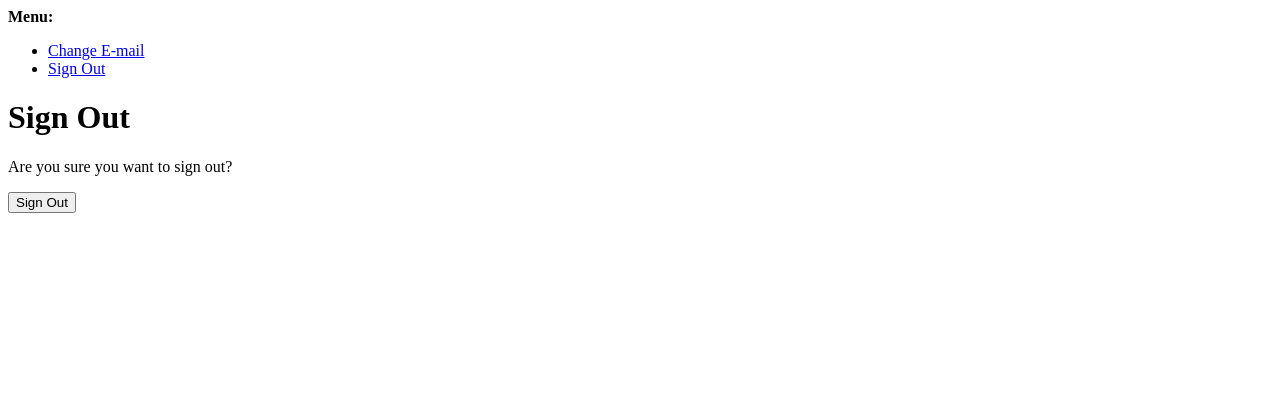
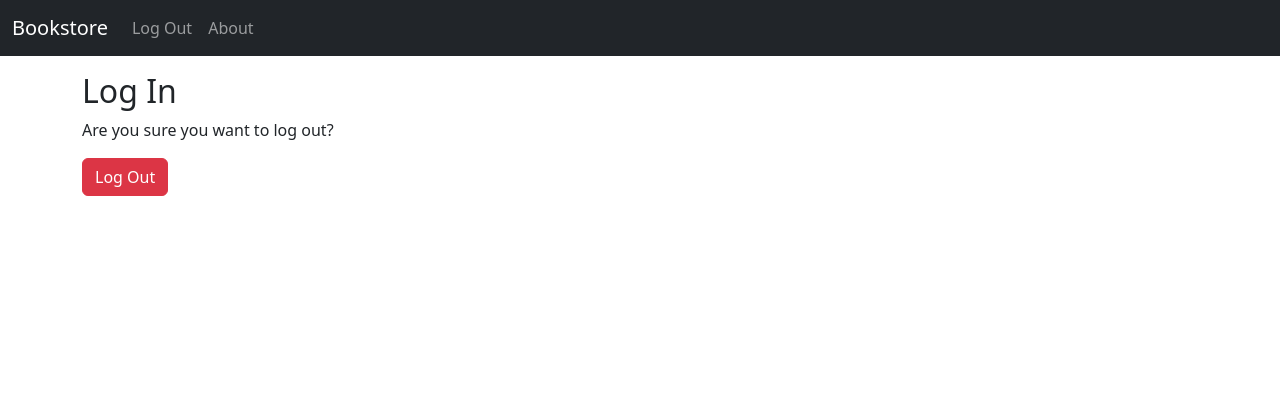
Before and after one commit to pa-tiq/bookstore, a Django app: page /accounts/logout/ in a window 1280 px wide. Shown: the top 420 px of the page. Before the commit the page ends 213 px from the top, so only its background shows below. Run offline with Django 4.2, Linux system fonts and the light colour scheme; the visitor is signed in with stand-in values (Sample User, id 1); some libraries are stand-ins or nearby versions.

Commit message:
allauth added and working

```diff
--- a/django_project/settings.py
+++ b/django_project/settings.py
@@ -57,6 +57,12 @@ AUTHENTICATION_BACKENDS = (
 EMAIL_BACKEND = "django.core.mail.backends.console.EmailBackend"  # new
 LOGIN_REDIRECT_URL = "home" # new
 ACCOUNT_LOGOUT_REDIRECT = "home"  # new
+ACCOUNT_SESSION_REMEMBER = True  # new
+ACCOUNT_SIGNUP_PASSWORD_ENTER_TWICE = False  # new
+ACCOUNT_USERNAME_REQUIRED = False  # new
+ACCOUNT_AUTHENTICATION_METHOD = "email"  # new
+ACCOUNT_EMAIL_REQUIRED = True  # new
+ACCOUNT_UNIQUE_EMAIL = True  # new
 
 # django-crispy-forms
 CRISPY_ALLOWED_TEMPLATE_PACKS = "bootstrap5"  # new
--- a/templates/_base.html
+++ b/templates/_base.html
@@ -19,14 +19,14 @@
         <ul class='navbar-nav me-auto mb-2 mb-md-0'>
           {% if user.is_authenticated %}
           <li class='nav-item'>
-            <a class='nav-link' href='{% url 'logout' %}'>Log Out</a>
+            <a class='nav-link' href='{% url 'account_logout' %}'>Log Out</a>
           </li>
           {% else %}
           <li class='nav-item'>
-            <a class='nav-link' href='{% url 'login' %}'>Log In</a>
+            <a class='nav-link' href='{% url 'account_login' %}'>Log In</a>
           </li>
           <li class='nav-item'>
-            <a class='nav-link' href='{% url 'signup' %}'>Sign Up</a>
+            <a class='nav-link' href='{% url 'account_signup' %}'>Sign Up</a>
           </li>
           {% endif %}
           <li class='nav-item'>
--- /dev/null
+++ b/templates/account/logout.html
@@ -0,0 +1,14 @@
+{% extends '_base.html' %}
+{% load crispy_forms_tags %}
+
+{% block title %}Log Out{% endblock title %}
+
+{% block content %}
+  <h2>Log In</h2>
+  <p>Are you sure you want to log out?</p>
+  <form method='post' action="{% url 'account_logout' %}">
+    {% csrf_token %}
+    {{ form|crispy }}
+    <button class="btn btn-danger" type='submit'>Log Out</button>
+  </form>
+{% endblock content %}
```
Also changed, not shown: accounts/tests.py (+13 -11 lines), templates/account/login.html (renamed from templates/registration/login.html), templates/account/signup.html (renamed from templates/registration/signup.html).
